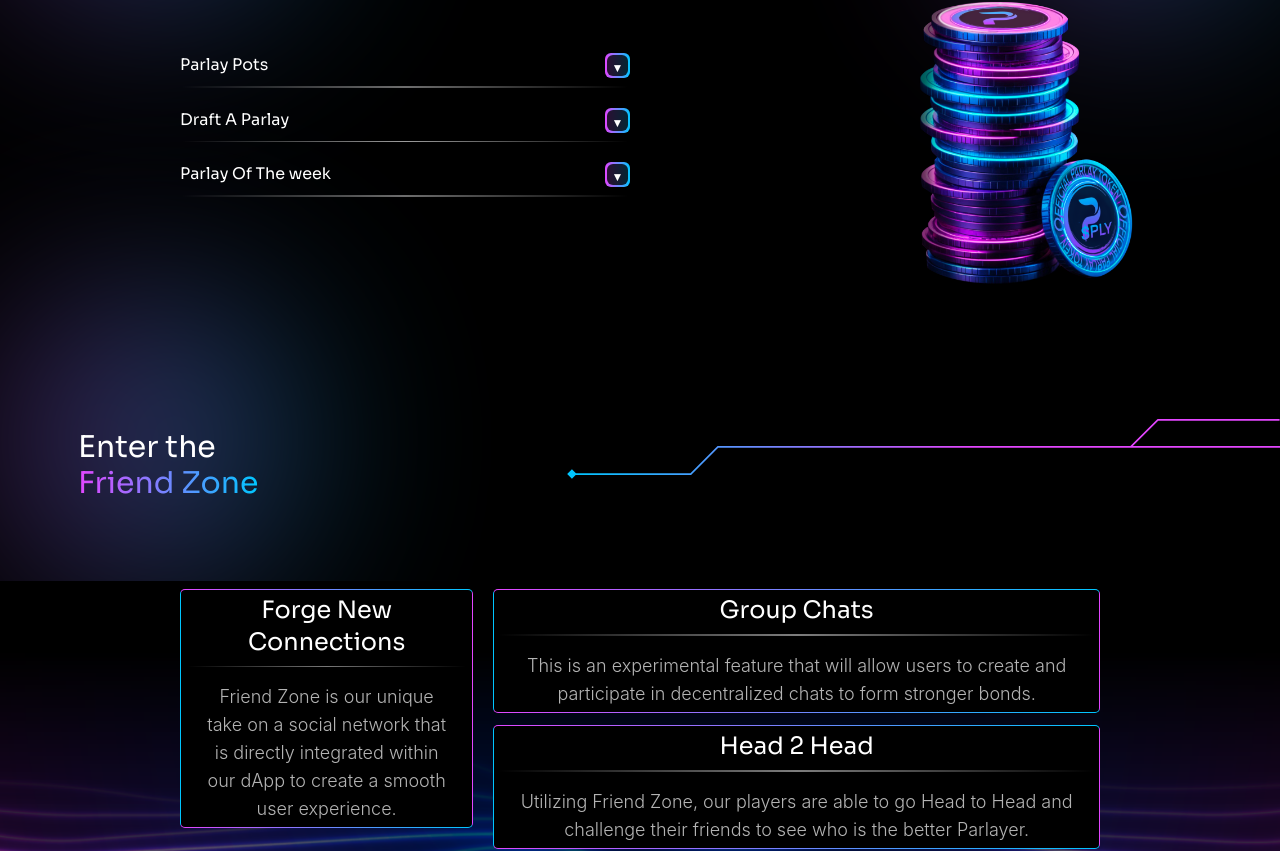
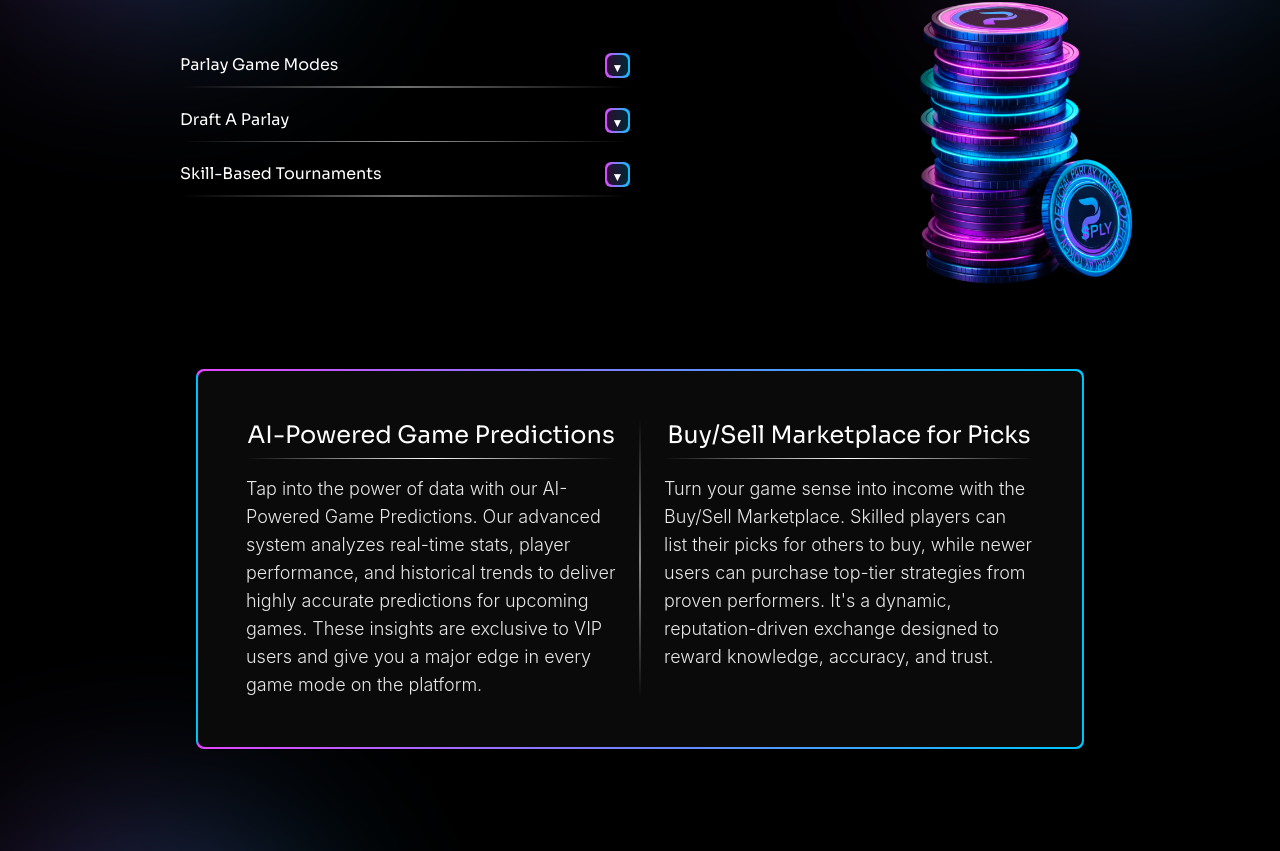
Before and after one commit to ParlayIt/landingpage, a React (Create React App) app: page / in a window 1280 px wide. Shown: the part 1555-2406 px from the top of the page. Built offline with nearby package versions, Linux system fonts and the light colour scheme.

Commit message:
Advanced Features and powered by

```diff
--- /dev/null
+++ b/src/components/AdvancedFeatures.js
@@ -0,0 +1,45 @@
+import { AnimatedComponent } from "./Observer";
+import { Grow } from "@mui/material";
+
+export function AdvancedFeatures() {
+  return (
+    <>
+      <div className="w-full max-w-7xl mx-auto px-4">
+        <AnimatedComponent>
+          <Grow style={{ transformOrigin: "0 0 0" }} {...{ timeout: 500 }}>
+            <div className="w-full bg-gradient-to-r from-[#e346ff] to-[#00c6ff] border border-solid border-transparent overflow-hidden rounded-[8px] bg-[#0a0a0a] relative p-[1px]">
+              <div className="w-full bg-[#0a0a0a] rounded-[7px] p-6 md:p-12">
+                <div className="grid grid-cols-1 md:grid-cols-2 gap-8 md:gap-12 relative">
+                  {/* Left side - AI Predictions */}
+                  <div className="flex flex-col">
+                    <h3 className="text-white text-xl md:text-2xl font-sora font-normal text-center mb-6 relative">
+                      AI-Powered Game Predictions
+                      <div className="absolute -bottom-2 left-1/2 transform -translate-x-1/2 w-full h-px bg-gradient-to-r from-transparent via-white to-transparent"></div>
+                    </h3>
+                    <p className="text-white text-base md:text-lg font-light leading-relaxed text-left opacity-90">
+                      Tap into the power of data with our AI-Powered Game Predictions. Our advanced system analyzes real-time stats, player performance, and historical trends to deliver highly accurate predictions for upcoming games. These insights are exclusive to VIP users and give you a major edge in every game mode on the platform.
+                    </p>
+                  </div>
+
+                  {/* Vertical divider line - subtle white gradient */}
+                  <div className="hidden md:block absolute left-1/2 top-0 bottom-0 w-px bg-gradient-to-b from-transparent via-white to-transparent transform -translate-x-1/2"></div>
+
+                  {/* Right side - Marketplace */}
+                  <div className="flex flex-col">
+                    <h3 className="text-white text-xl md:text-2xl font-sora font-normal text-center mb-6 relative">
+                      Buy/Sell Marketplace for Picks
+                      <div className="absolute -bottom-2 left-1/2 transform -translate-x-1/2 w-full h-px bg-gradient-to-r from-transparent via-white to-transparent"></div>
+                    </h3>
+                    <p className="text-white text-base md:text-lg font-light leading-relaxed text-left opacity-90">
+                      Turn your game sense into income with the Buy/Sell Marketplace. Skilled players can list their picks for others to buy, while newer users can purchase top-tier strategies from proven performers. It's a dynamic, reputation-driven exchange designed to reward knowledge, accuracy, and trust.
+                    </p>
+                  </div>
+                </div>
+              </div>
+            </div>
+          </Grow>
+        </AnimatedComponent>
+      </div>
+    </>
+  );
+}
--- a/src/components/Hero.js
+++ b/src/components/Hero.js
@@ -72,7 +72,7 @@ export function Hero() {
                 <Rectangle
                   image={parlay}
                   title="Parlay IT"
-                  description="Utilize $USDT or $USDC in our signature rooms such as Most-Hits and Winner-takes-all!"
+                  description="Utilize $USDT or $USDC in our parlay game modes!"
                 />
               </div>
             </Grow>
--- a/src/components/Partners.js
+++ b/src/components/Partners.js
@@ -1,7 +1,6 @@
-import base from "../images/base.png";
 import { Collapse, Slide, Grow } from "@mui/material";
 import { AnimatedComponent } from "./Observer";
-
+import soneium from "../images/Soneium.webp";
 export function Partners() {
   return (
     <>
@@ -16,8 +15,8 @@ export function Partners() {
                 <p className="pb-2 text-sm font-sora leading-normal text-white text-opacity-70">
                   Powered by
                 </p>
-                <a href="https://base.org/" target="_new">
-                  <img className="h-[50px]" alt="base" src={base} />
+                <a href="https://soneium.org/en/" target="_new">
+                  <img className="h-[50px]" alt="soneium" src={soneium} />
                 </a>
               </div>
             </Slide>
--- a/src/components/Stack.js
+++ b/src/components/Stack.js
@@ -16,18 +16,15 @@ export function Stack() {
           <Zoom>
             <div className="flex flex-col">
               <Accordian
-                title="Parlay Pots"
-                data="Our unique P2P wagering system that allows users to take advantage
-            of community driven “highest odds” and “most hits” Parlay Pots."
-              />
+                title="Parlay Game Modes"
+                data="Our unique Player-vs-Player (P2P) game modes allow users to compete in dynamic, skill based challenges. These game modes reward creativity, precision, and bold decision-making."/>
               <Accordian
                 title="Draft A Parlay"
                 data="Our ground breaking “Draft a Parlay“ system allows users to blend the worlds of fantasy and reality with the beauty of Parlays!"
               />
               <Accordian
-                title="Parlay Of The week"
-                data="Enter the Ultimate Showdown with our revolutionary “Parlay Of The Week”. This weekly challenge is winner takes all in this battle of the best."
-              />
+               title="Skill-Based Tournaments"
+                data="Step into the ultimate test of strategy with our weekly Skill-Based Tournaments. Compete against top players in curated game formats where strategy and smart decision-making are the keys to victory."/>
             </div>
           </Zoom>
         </AnimatedComponent>
--- a/src/pages/Landing.js
+++ b/src/pages/Landing.js
@@ -8,7 +8,7 @@ import vector3 from "../images/vector3.svg";
 import waves from "../images/waves.png";
 import vectorgroup from "../images/vectorgroup.png";
 import nfts from "../images/nftimage.png";
-
+import { AdvancedFeatures } from "../components/AdvancedFeatures";
 import { Stack } from "../components/Stack";
 import { Boxes } from "../components/Boxes";
 import { Roadmap } from "../components/Roadmap";
@@ -62,6 +62,10 @@ export function Landing() {
           {/* Section Stacks */}
           <div className="w-full lg:w-3/4 relative my-10 py-10 px-5 flex justify-center items-center">
             <Stack />
+          </div>
+          {/* NEW: Advanced Features Section */}
+          <div className="w-full lg:w-3/4 relative my-10 py-10 px-5 flex justify-center items-center">
+            <AdvancedFeatures />
           </div>
 
           {/* Friendzone heading */}
```
Also changed, not shown: src/images/Soneium.webp (added).
